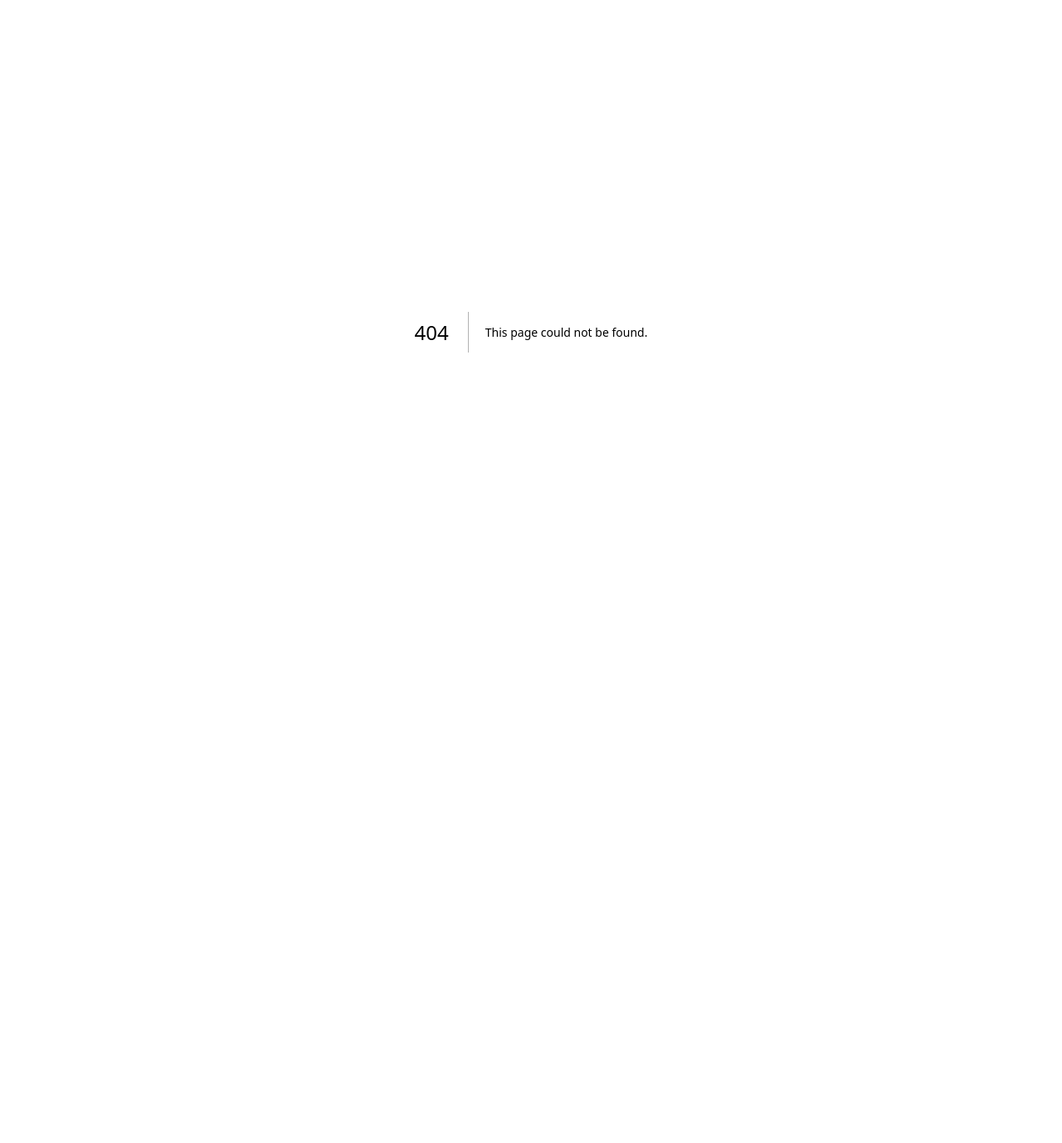
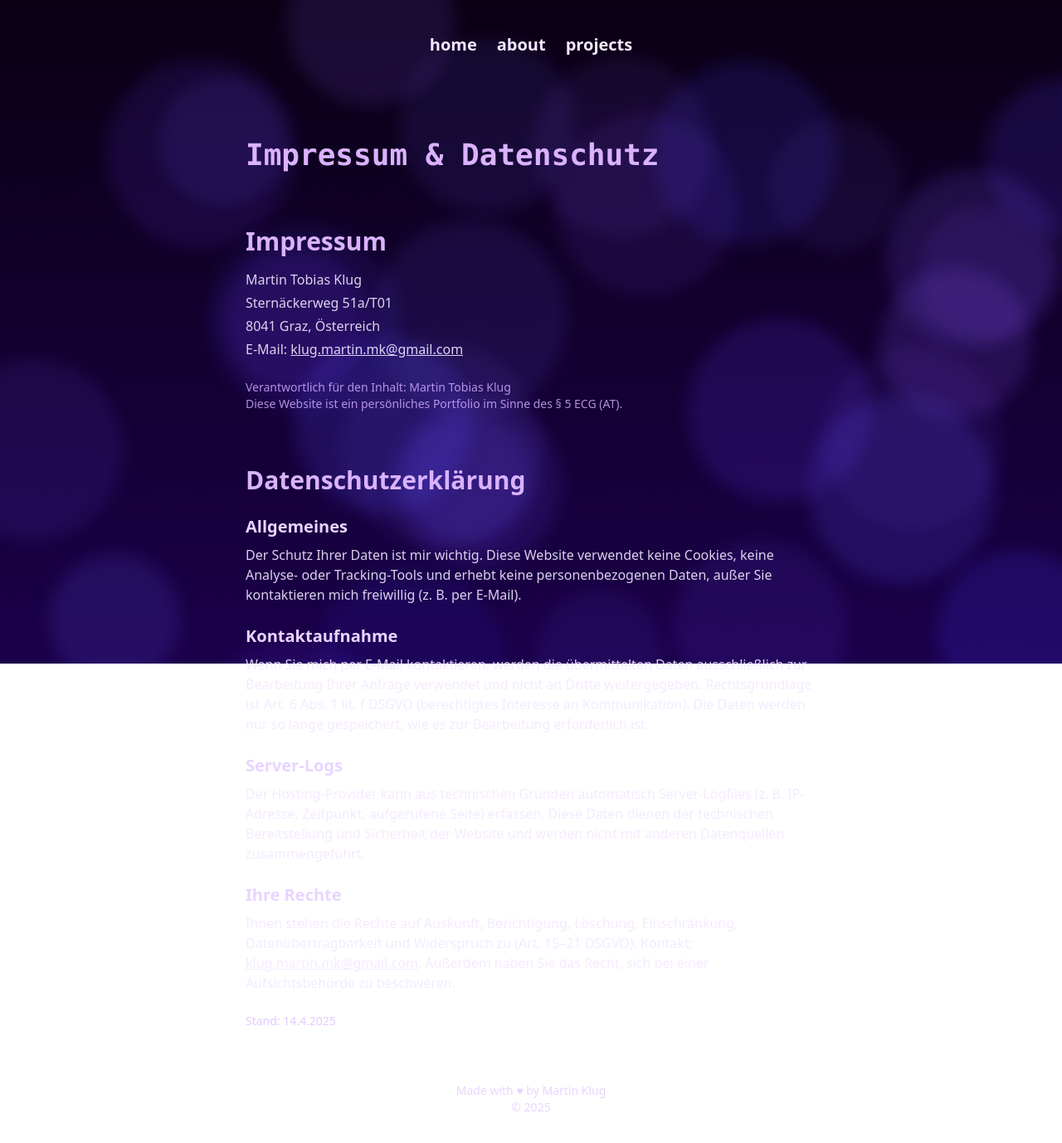
Before and after one commit to Mazzbit/portfolio-website, a Next.js app: page /legal in a window 1280 px wide. Before the commit this address had no page. Shown: the top 1378 px of the page at 83% size. Before the commit the page ends 800 px from the top, so only its background shows below. Built offline with nearby package versions, Linux system fonts and the light colour scheme.

Commit message:
Added Impressum + some fixes

```diff
--- a/package.json
+++ b/package.json
@@ -11,7 +11,7 @@
   "dependencies": {
     "animate.css": "^4.1.1",
     "lucide-react": "^0.488.0",
-    "next": "15.3.0",
+    "next": "^15.5.2",
     "react": "^19.0.0",
     "react-dom": "^19.0.0",
     "react-icons": "^5.5.0",
--- a/src/app/about/page.tsx
+++ b/src/app/about/page.tsx
@@ -21,7 +21,7 @@ export default function AboutPage() {
           <Link href="/" className="hover:underline hover:scale-125 decoration-purple-300 underline-offset-4">home</Link>
           <Link href="/about" className="hover:underline decoration-purple-300 underline-offset-4">about</Link>
           <Link href="/projects" className="hover:underline decoration-purple-300 underline-offset-4">projects</Link>
-          <Link href="/contact" className="hover:underline decoration-purple-300 underline-offset-4">contact</Link>
+          {/*<Link href="/contact" className="hover:underline decoration-purple-300 underline-offset-4">contact</Link>*/}
         </nav>
 
         {/* Text */}
@@ -32,7 +32,7 @@ export default function AboutPage() {
         </div>
 
         {/* About */}
-        <section className="w-full flex flex-col lg:flex-row items-center justify-center lg:space-x-28 mt-10">
+        <section className="w-full flex flex-col lg:flex-row items-center justify-center lg:space-x-18 mt-10">
           {/* Portrait */}
           <div className="flex items-center justify-center w-40 h-40 sm:w-56 sm:h-56 lg:w-64 lg:h-64 rounded-full overflow-hidden ring-4 ring-purple-400/40 shadow-2xl shadow-purple-900/50 animate__animated animate__fadeIn [animation-delay:0.4s]">
             <Image
@@ -46,7 +46,7 @@ export default function AboutPage() {
           </div>
 
           {/* Text + Buttons */}
-          <div className="max-w-2xl text-left ml-6 mt-6 lg:mt-10 px-4 sm:px-10 animate__animated animate__fadeInUp [animation-delay:0.5s]">
+          <div className="max-w-2xl text-left mt-6 lg:mt-10 px-4 sm:px-10 animate__animated animate__fadeInUp [animation-delay:0.5s]">
             <p className="mt-6 text-lg text-purple-200/90">
             I’m Martin — a Master’s student in Computer Science at TU Graz, focusing on Games Engineering and Interactive & Visual Information Systems.
             I enjoy building playful, polished digital experiences that blend creativity with technology.
@@ -61,7 +61,7 @@ export default function AboutPage() {
             {/* CTA Row */}
             <div className="mt-12 flex flex-col sm:flex-row gap-4 animate__animated animate__fadeIn [animation-delay:1.1s]">
               <a
-                href="/cv_martin_klug.pdf"
+                href="/Martin_Klug_CV.pdf"
                 download
                 className="inline-block px-6 py-3 text-lg bg-purple-600 text-white rounded-full shadow-lg hover:bg-purple-700 transition duration-300 ease-in-out text-center"
                 aria-label="Download my CV as PDF"
@@ -69,13 +69,11 @@ export default function AboutPage() {
                 Download CV
               </a>
               <a
-                href="/cv_martin_klug.pdf"
-                target="_blank"
-                rel="noopener noreferrer"
+                href="/projects"
                 className="inline-block px-6 py-3 text-lg text-white rounded-full shadow-lg border border-white transition duration-300 ease-in-out hover:text-purple-900 hover:bg-purple-200 hover:border-purple-900 text-center"
-                aria-label="Open my CV in a new tab"
+                aria-label="Open my projects"
               >
-                Contact me →
+                Explore my work →
               </a>
             </div>
           </div>
@@ -87,7 +85,6 @@ export default function AboutPage() {
         <MyJourneyTimeline />
       </section>
 
-      {/* Footer */}
         <footer className="mb-0 text-center text-sm text-purple-200">
         {/* Social Links */}
         <section className="mb-4 flex justify-center mt-12 space-x-6 text-2xl">
@@ -101,6 +98,17 @@ export default function AboutPage() {
             <FaLinkedin />
             </a>
         </section>
+
+        {/* Impressum & Datenschutz */}
+        <div className="mb-4 flex justify-center space-x-6 text-sm">
+            <Link href="/legal" className="hover:underline hover:text-purple-400">
+            Impressum
+            </Link>
+            <Link href="/legal" className="hover:underline hover:text-purple-400">
+            Datenschutz
+            </Link>
+        </div>
+
         <p>Made with ♥ by Martin Klug</p>
         <p>© 2025</p>
         </footer>
--- /dev/null
+++ b/src/app/legal/page.tsx
@@ -0,0 +1,102 @@
+// app/legal/page.tsx  (App Router)
+// oder: pages/legal.tsx (Pages Router, default export gleich)
+
+import Link from "next/link";
+import "animate.css";
+import BokehBackground from "@/components/BokehBackground";
+
+export default function LegalPage() {
+  return (
+    <main className="relative min-h-screen flex flex-col justify-between font-hand px-6 py-10 select-none">
+      {/* Background */}
+      <div className="fixed inset-0 z-[-10] bg-gradient-to-b from-[#0a0014] to-[#1b004b]" />
+      <div className="fixed inset-0 z-0 pointer-events-none">
+        <BokehBackground />
+      </div>
+
+      {/* Content */}
+      <div className="relative z-20 text-purple-100 w-full flex-1 flex flex-col items-center">
+        {/* Navigation */}
+        <nav className="text-center text-xl font-bold space-x-6 mb-12">
+          <Link href="/" className="hover:underline hover:scale-125 decoration-purple-300 underline-offset-4">home</Link>
+          <Link href="/about" className="hover:underline decoration-purple-300 underline-offset-4">about</Link>
+          <Link href="/projects" className="hover:underline decoration-purple-300 underline-offset-4">projects</Link>
+        </nav>
+
+        {/* Header */}
+        <header className="mt-12 mb-6 w-full max-w-3xl px-4 sm:px-10">
+          <h1 className="text-4xl font-extrabold text-purple-300 font-mono leading-tight animate__animated animate__fadeInDown">
+            Impressum & Datenschutz
+          </h1>
+        </header>
+
+        {/* Body */}
+        <section className="w-full max-w-3xl px-4 sm:px-10 mt-10 space-y-16">
+          {/* Impressum */}
+          <div id="impressum" className="scroll-mt-24">
+            <h2 className="text-3xl font-bold text-purple-300 mb-4">Impressum</h2>
+            <div className="space-y-1 text-purple-100/90">
+              <p>Martin Tobias Klug</p>
+              <p>Sternäckerweg 51a/T01</p>
+              <p>8041 Graz, Österreich</p>
+              <p>E-Mail: <a className="underline hover:text-purple-300" href="mailto:klug.martin.mk@gmail.com">klug.martin.mk@gmail.com</a></p>
+              {/* Telefon optional:
+              <p>Telefon: +43 660 4964327</p>
+              */}
+            </div>
+
+            <div className="mt-6 text-sm text-purple-300/80">
+              <p>Verantwortlich für den Inhalt: Martin Tobias Klug</p>
+              <p>Diese Website ist ein persönliches Portfolio im Sinne des § 5 ECG (AT).</p>
+            </div>
+          </div>
+
+          {/* Datenschutz */}
+          <div id="datenschutz" className="scroll-mt-24">
+            <h2 className="text-3xl font-bold text-purple-300 mb-4">Datenschutzerklärung</h2>
+
+            <h3 className="text-xl font-semibold text-purple-200 mt-6">Allgemeines</h3>
+            <p className="mt-2 text-purple-100/90">
+              Der Schutz Ihrer Daten ist mir wichtig. Diese Website verwendet keine Cookies, keine Analyse- oder Tracking-Tools
+              und erhebt keine personenbezogenen Daten, außer Sie kontaktieren mich freiwillig (z.&nbsp;B. per E-Mail).
+            </p>
+
+            <h3 className="text-xl font-semibold text-purple-200 mt-6">Kontaktaufnahme</h3>
+            <p className="mt-2 text-purple-100/90">
+              Wenn Sie mich per E-Mail kontaktieren, werden die übermittelten Daten ausschließlich zur Bearbeitung Ihrer Anfrage
+              verwendet und nicht an Dritte weitergegeben. Rechtsgrundlage ist Art. 6 Abs. 1 lit. f DSGVO (berechtigtes Interesse an
+              Kommunikation). Die Daten werden nur so lange gespeichert, wie es zur Bearbeitung erforderlich ist.
+            </p>
+
+            <h3 className="text-xl font-semibold text-purple-200 mt-6">Server-Logs</h3>
+            <p className="mt-2 text-purple-100/90">
+              Der Hosting-Provider kann aus technischen Gründen automatisch Server-Logfiles (z.&nbsp;B. IP-Adresse, Zeitpunkt, aufgerufene
+              Seite) erfassen. Diese Daten dienen der technischen Bereitstellung und Sicherheit der Website und werden nicht mit anderen
+              Datenquellen zusammengeführt.
+            </p>
+
+            <h3 className="text-xl font-semibold text-purple-200 mt-6">Ihre Rechte</h3>
+            <p className="mt-2 text-purple-100/90">
+              Ihnen stehen die Rechte auf Auskunft, Berichtigung, Löschung, Einschränkung, Datenübertragbarkeit und Widerspruch zu
+              (Art. 15–21 DSGVO). Kontakt:{" "}
+              <a className="underline hover:text-purple-300" href="mailto:klug.martin.mk@gmail.com">klug.martin.mk@gmail.com</a>.
+              Außerdem haben Sie das Recht, sich bei einer Aufsichtsbehörde zu beschweren.
+            </p>
+
+            <p className="mt-6 text-sm text-purple-300/70">
+              Stand: {new Date().toLocaleDateString("de-AT")}
+            </p>
+          </div>
+        </section>
+      </div>
+
+      {/* Footer */}
+      <footer className="mb-0 mt-12 text-center text-sm text-purple-200">
+        <div className="mb-4 flex justify-center space-x-6 text-sm">
+        </div>
+        <p>Made with ♥ by Martin Klug</p>
+        <p>© 2025</p>
+      </footer>
+    </main>
+  );
+}
--- a/src/app/page.tsx
+++ b/src/app/page.tsx
@@ -19,7 +19,7 @@ export default function HomePage() {
           <Link href="/" className="hover:underline hover:scale-125 decoration-purple-300 underline-offset-4">home</Link>
           <Link href="/about" className="hover:underline decoration-purple-300 underline-offset-4">about</Link>
           <Link href="/projects" className="hover:underline decoration-purple-300 underline-offset-4">projects</Link>
-          <Link href="/contact" className="hover:underline decoration-purple-300 underline-offset-4">contact</Link>
+          {/*<Link href="/contact" className="hover:underline decoration-purple-300 underline-offset-4">contact</Link>*/}
         </nav>
 
         {/* Intro */}
@@ -35,10 +35,10 @@ export default function HomePage() {
             {/* Call to Action */}
             <div className="flex flex-row items-center justify-start space-x-6 mt-6 animate__animated animate__fadeIn [animation-delay:1.75s]">
               <Link
-                href="/contact"
+                href="/about"
                 className="inline-block px-8 py-4 text-xl bg-purple-600 text-white rounded-full shadow-lg hover:bg-purple-700 transition duration-300 ease-in-out"
               >
-                Contact me
+                About me
               </Link>
 
               <Link
@@ -53,8 +53,7 @@ export default function HomePage() {
         </div>
       </div>
 
-      {/* Footer */}
-      <footer className="mb-0 text-center text-sm text-purple-200 animate__animated animate__fadeIn [animation-delay:2s]">
+      <footer className="mb-0 text-center text-sm text-purple-200">
         {/* Social Links */}
         <section className="mb-4 flex justify-center mt-12 space-x-6 text-2xl">
             <a href="mailto:klug.martin.mk@gmail.com" className="hover:text-purple-400 transition" aria-label="Email">
@@ -67,6 +66,17 @@ export default function HomePage() {
             <FaLinkedin />
             </a>
         </section>
+
+        {/* Impressum & Datenschutz */}
+        <div className="mb-4 flex justify-center space-x-6 text-sm">
+            <Link href="/legal" className="hover:underline hover:text-purple-400">
+            Impressum
+            </Link>
+            <Link href="/legal" className="hover:underline hover:text-purple-400">
+            Datenschutz
+            </Link>
+        </div>
+
         <p>Made with ♥ by Martin Klug</p>
         <p>© 2025</p>
         </footer>
--- a/src/app/projects/page.tsx
+++ b/src/app/projects/page.tsx
@@ -90,7 +90,7 @@ export default function HomePage() {
           <Link href="/" className="hover:underline hover:scale-125 decoration-purple-300 underline-offset-4">home</Link>
           <Link href="/about" className="hover:underline decoration-purple-300 underline-offset-4">about</Link>
           <Link href="/projects" className="hover:underline decoration-purple-300 underline-offset-4">projects</Link>
-          <Link href="/contact" className="hover:underline decoration-purple-300 underline-offset-4">contact</Link>
+          {/*<Link href="/contact" className="hover:underline decoration-purple-300 underline-offset-4">contact</Link>*/}
         </nav>
 
         {/* Projects Heading */}
@@ -133,7 +133,6 @@ export default function HomePage() {
 
       <div className="py-20 sm:py-32 lg:py-40" />
 
-      {/* Footer */}
         <footer className="mb-0 text-center text-sm text-purple-200">
         {/* Social Links */}
         <section className="mb-4 flex justify-center mt-12 space-x-6 text-2xl">
@@ -147,6 +146,17 @@ export default function HomePage() {
             <FaLinkedin />
             </a>
         </section>
+
+        {/* Impressum & Datenschutz */}
+        <div className="mb-4 flex justify-center space-x-6 text-sm">
+            <Link href="/legal" className="hover:underline hover:text-purple-400">
+            Impressum
+            </Link>
+            <Link href="/legal" className="hover:underline hover:text-purple-400">
+            Datenschutz
+            </Link>
+        </div>
+
         <p>Made with ♥ by Martin Klug</p>
         <p>© 2025</p>
       </footer>
--- a/src/components/BokehBackground.tsx
+++ b/src/components/BokehBackground.tsx
@@ -15,7 +15,7 @@ let PERSISTED: Omit<Circle, "el">[] | null = null;
 export default function BokehBackground() {
   const circlesRef = useRef<Circle[]>([]);
   const mouseRef = useRef({ x: -9999, y: -9999 }); // << Mauspos
-  const rafRef = useRef<number>();
+  const rafRef = useRef<number | null>(null);
   const pathname = usePathname();
   const [ready, setReady] = useState(false);
 
@@ -131,7 +131,7 @@ export default function BokehBackground() {
       {circlesRef.current.map((c, i) => (
         <div
           key={i}
-          ref={(el) => (circlesRef.current[i].el = el)}
+          ref={(el) => { circlesRef.current[i].el = el; }}
           className="absolute rounded-full"
           style={{
             width: c.size,
--- a/src/components/MyJourneyTimeline.tsx
+++ b/src/components/MyJourneyTimeline.tsx
@@ -172,7 +172,7 @@ export default function MyJourneyTimeline() {
             <div
               key={i}
               data-index={i}
-              ref={(el) => (rowRefsMobile.current[i] = el)}
+              ref={(el) => { rowRefsMobile.current[i] = el; }}
               className="flex items-center gap-4 mb-9"
               style={{ minHeight: MOBILE.rowH }}
             >
@@ -258,7 +258,7 @@ export default function MyJourneyTimeline() {
             <div
               key={i}
               data-index={i}
-              ref={(el) => (rowRefsDesktop.current[i] = el)}
+              ref={(el) => { rowRefsDesktop.current[i] = el; }}
               className="grid gap-x-8"
               style={{ height: DESKTOP.rowH, gridTemplateColumns: `1fr ${DESKTOP.railW}px 1fr` }}
             >
```
Also changed, not shown: next-env.d.ts, 2 other files (tests, documents, lock files or other folders). Lines whose indentation alone changed are shown as unchanged.
